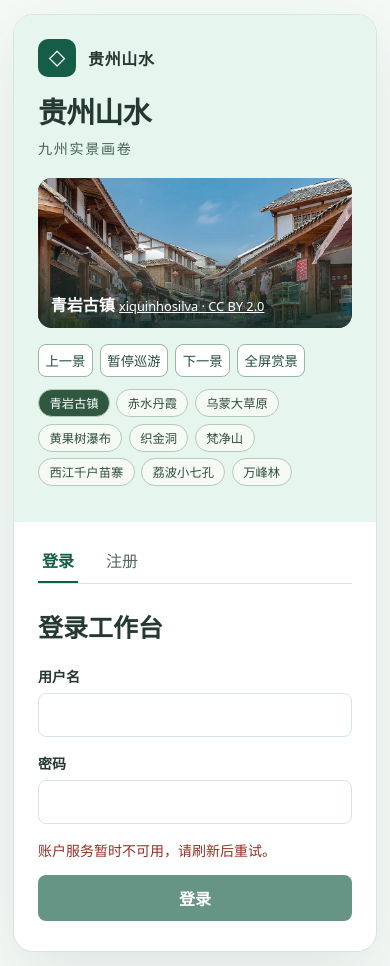
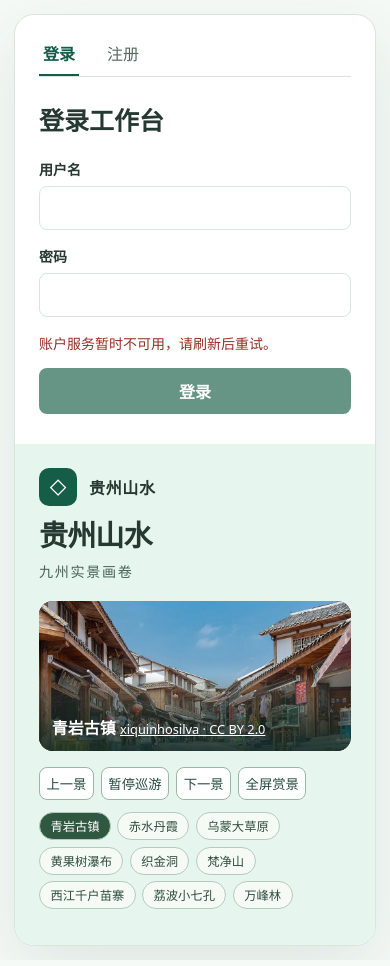
Before and after one commit to LBJ66690/osint-multi-agent, a plain HTML site: page static/auth.html in a window 390 px wide. Drawn offline with Linux system fonts and the light colour scheme; no server answers.

Commit message:
优先展示登录注册表单并限制画卷宽度

```diff
--- a/static/auth.css
+++ b/static/auth.css
@@ -11,6 +11,7 @@
   margin: 0;
   min-height: 100vh;
   display: grid;
+  grid-template-columns: minmax(0, 1fr);
   place-items: center;
   padding: 28px;
   box-sizing: border-box;
@@ -21,7 +22,7 @@
 .auth-layout {
   width: min(100%, 840px);
   display: grid;
-  grid-template-columns: .92fr 1.08fr;
+  grid-template-columns: minmax(0, 1fr) minmax(0, 1.1fr);
   background: #fff;
   border: 1px solid #d7e6dc;
   border-radius: 20px;
@@ -49,6 +50,7 @@
 
 .auth-mark {
   display: grid;
+  grid-template-columns: minmax(0, 1fr);
   place-items: center;
   width: 38px;
   height: 38px;
@@ -137,9 +139,9 @@
 #account-name { max-width: 13ch; overflow: hidden; text-overflow: ellipsis; white-space: nowrap; }
 #account-message { color: #962f25; }
 
-@media (max-width: 650px) {
+@media (max-width: 800px) {
   .auth-page { padding: 14px; }
-  .auth-layout { grid-template-columns: 1fr; }
+  .auth-layout { grid-template-columns: minmax(0,1fr); }
   .auth-intro { min-height: 0; padding: 24px; gap: 18px; }
   .auth-intro h1 { margin-bottom: 9px; font-size: 29px; }
   .auth-intro h1 br { display: none; }
@@ -157,3 +159,15 @@
 
 .auth-intro .album-heading{font-size:.88rem;color:#486455;letter-spacing:.12em}.picture-controls{flex-wrap:wrap}.photo-places{display:flex;flex-wrap:wrap;gap:.4rem;margin:.75rem 0}.photo-places button{font:inherit;font-size:.77rem;color:#304e3d;border:1px solid #b3cbbb;background:#f5faf5;border-radius:1.3rem;padding:.25rem .65rem;cursor:pointer}.photo-places button[aria-pressed=true]{color:white;background:#305840}.panorama-mist{position:absolute;inset:10% -30% 10%;pointer-events:none;background:radial-gradient(ellipse at 30% 68%,#f5fff34d,transparent 37%),radial-gradient(ellipse at 65% 65%,#f4faf047,transparent 36%);opacity:0}.touring .panorama-mist{animation:drift-mist 8s ease-in-out infinite}.travel-pictures:fullscreen{box-sizing:border-box;overflow:auto;padding:clamp(15px,4vw,60px);background:#e7f5ef}.travel-pictures:fullscreen img{height:62vh}.travel-pictures:fullscreen h1{font-size:1.8rem}
 @keyframes drift-mist{0%{opacity:0;transform:translateX(-5%)}45%{opacity:.75}100%{opacity:0;transform:translateX(9%)}}@media(prefers-reduced-motion:reduce){.touring .panorama-mist{animation:none}}
+
+.auth-layout { box-sizing: border-box; }
+.auth-panel fieldset { min-inline-size: 0; }
+.auth-tabs a, #auth-submit { white-space: nowrap; }
+.auth-panel { width: 100%; box-sizing: border-box; }
+@media (min-width: 801px) {
+  .auth-panel { padding: clamp(24px, 3.6vw, 46px); }
+}
+@media (max-width: 800px) {
+  .auth-page { align-items: start; }
+  .auth-intro { gap: 12px; }
+}
--- a/static/auth.html
+++ b/static/auth.html
@@ -5,20 +5,12 @@
   <meta name="viewport" content="width=device-width, initial-scale=1">
   <meta name="color-scheme" content="light">
   <title>账号登录 · 贵州山水</title>
-  <link rel="stylesheet" href="/static/auth.css?v=2">
+  <link rel="stylesheet" href="/static/auth.css?v=1121b">
   <script src="/static/auth.js?v=3" defer></script>
   <script type="module" src="/static/travel/auth-gallery.js"></script>
 </head>
 <body class="auth-page">
   <main class="auth-layout">
-    <section class="auth-intro" aria-labelledby="platform-title">
-      <div class="auth-brand"><span class="auth-mark" aria-hidden="true">◇</span> 贵州山水</div>
-      <div class="travel-pictures" id="travel-pictures">
-        <h1 id="platform-title">贵州山水</h1><p class="album-heading">九州实景画卷</p>
-        <figure><img id="auth-photo" alt=""><span class="panorama-mist" aria-hidden="true"></span><figcaption><strong id="auth-place">贵州风景</strong> <a id="photo-credit" target="_blank" rel="noopener noreferrer">实景来源</a></figcaption></figure>
-        <div class="picture-controls"><button id="photo-prev" type="button">上一景</button><button id="photo-play" type="button">暂停巡游</button><button id="photo-next" type="button">下一景</button><button id="photo-full" type="button">全屏赏景</button></div><div id="photo-places" class="photo-places" aria-label="选择景点"></div>
-      </div>
-    </section>
     <section class="auth-panel" aria-labelledby="auth-title">
       <nav class="auth-tabs" aria-label="账户操作">
         <a id="login-tab" href="/login">登录</a>
@@ -41,6 +33,14 @@
         <button id="auth-submit" type="submit" disabled>登录</button>
       </form>
     </section>
+    <section class="auth-intro" aria-labelledby="platform-title">
+      <div class="auth-brand"><span class="auth-mark" aria-hidden="true">◇</span> 贵州山水</div>
+      <div class="travel-pictures" id="travel-pictures">
+        <h1 id="platform-title">贵州山水</h1><p class="album-heading">九州实景画卷</p>
+        <figure><img id="auth-photo" alt=""><span class="panorama-mist" aria-hidden="true"></span><figcaption><strong id="auth-place">贵州风景</strong> <a id="photo-credit" target="_blank" rel="noopener noreferrer">实景来源</a></figcaption></figure>
+        <div class="picture-controls"><button id="photo-prev" type="button">上一景</button><button id="photo-play" type="button">暂停巡游</button><button id="photo-next" type="button">下一景</button><button id="photo-full" type="button">全屏赏景</button></div><div id="photo-places" class="photo-places" aria-label="选择景点"></div>
+      </div>
+    </section>
   </main>
 </body>
 </html>
```
